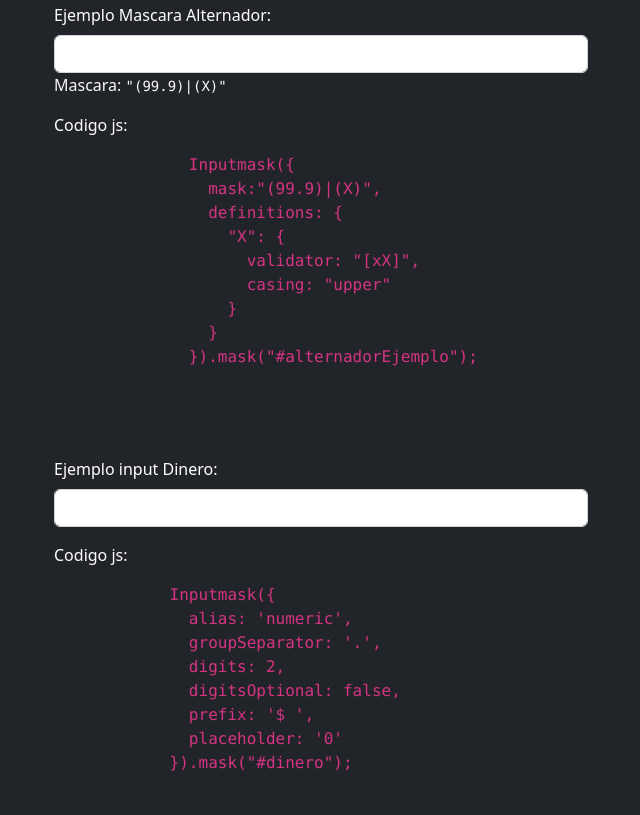
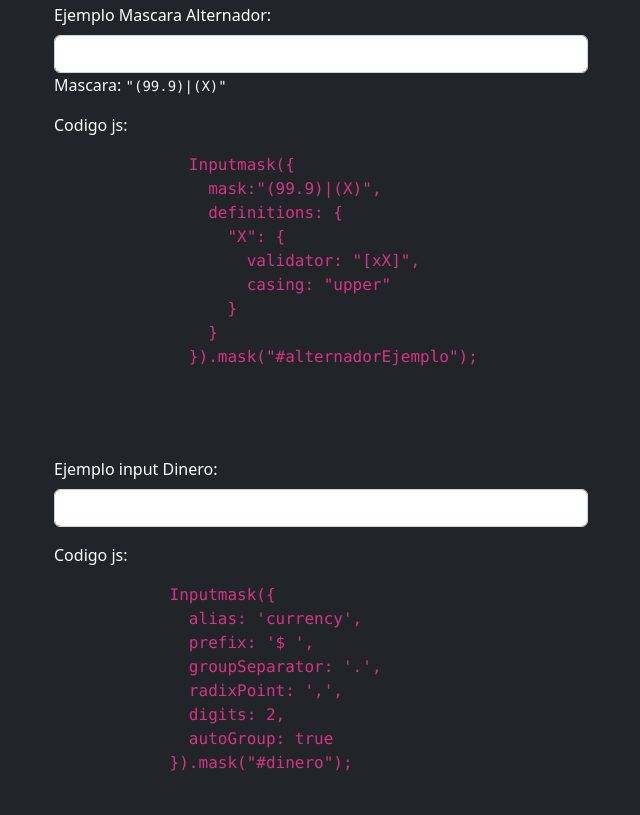
Before and after one commit to LeonardoMercado/estudio_imask, a website: page index.html in a window 1280 px wide. Shown: the part 1979-2794 px from the top of the page, without its empty margins (319-959 px from the left). Drawn offline with nearby package versions, Linux system fonts and the light colour scheme.

Commit message:
Ajuste al input de tipo dinero

```diff
--- a/index.html
+++ b/index.html
@@ -192,19 +192,19 @@
         <label for="dinero" class="form-label">Ejemplo input Dinero: </label>
         <!-- Ejemplo Basico para Pruebas -->
         <div class="input-group">
-          <input type="text" class="form-control" id="dinero" autocomplete="off" inputmode="numeric" maxlength="15">
+          <input type="text" class="form-control" id="dinero" autocomplete="off" inputmode="numeric" maxlength="150">
       </div>
       <div class="mt-3">
         <p>Codigo js: </p>
         <code>
           <pre class="fs-6">
             Inputmask({
-              alias: 'numeric',
+              alias: 'currency',
+              prefix: '$ ',
               groupSeparator: '.',
+              radixPoint: ',',
               digits: 2,
-              digitsOptional: false,
-              prefix: '$ ',
-              placeholder: '0'
+              autoGroup: true
             }).mask("#dinero");
           </pre>
         </code>
--- a/js/script.js
+++ b/js/script.js
@@ -53,15 +53,15 @@ $(document).ready(function(){
   }).mask("#alternadorEjemplo");
 
   Inputmask({
-    alias: 'numeric',
-    autoGroup: true,
-    groupSeparator: "\\.",
+    alias: 'currency',
+    prefix: '$ ',
+    groupSeparator: '.',
+    radixPoint: ',',
     digits: 2,
-    digitsOptional: false,
-    prefix: '$ ',
-    placeholder: '0',
+    autoGroup: true
   }).mask("#dinero");
 
 
 
+
 });
```
